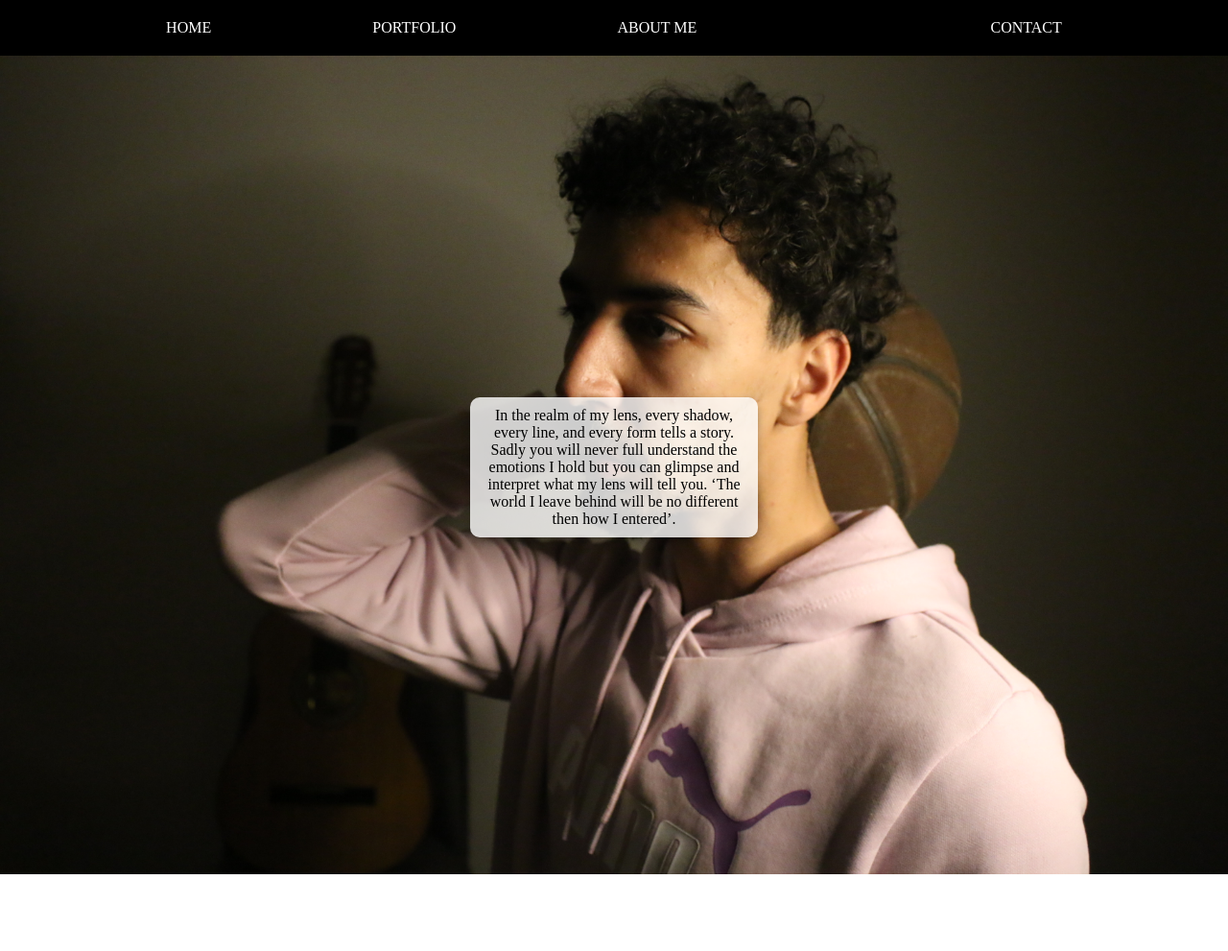
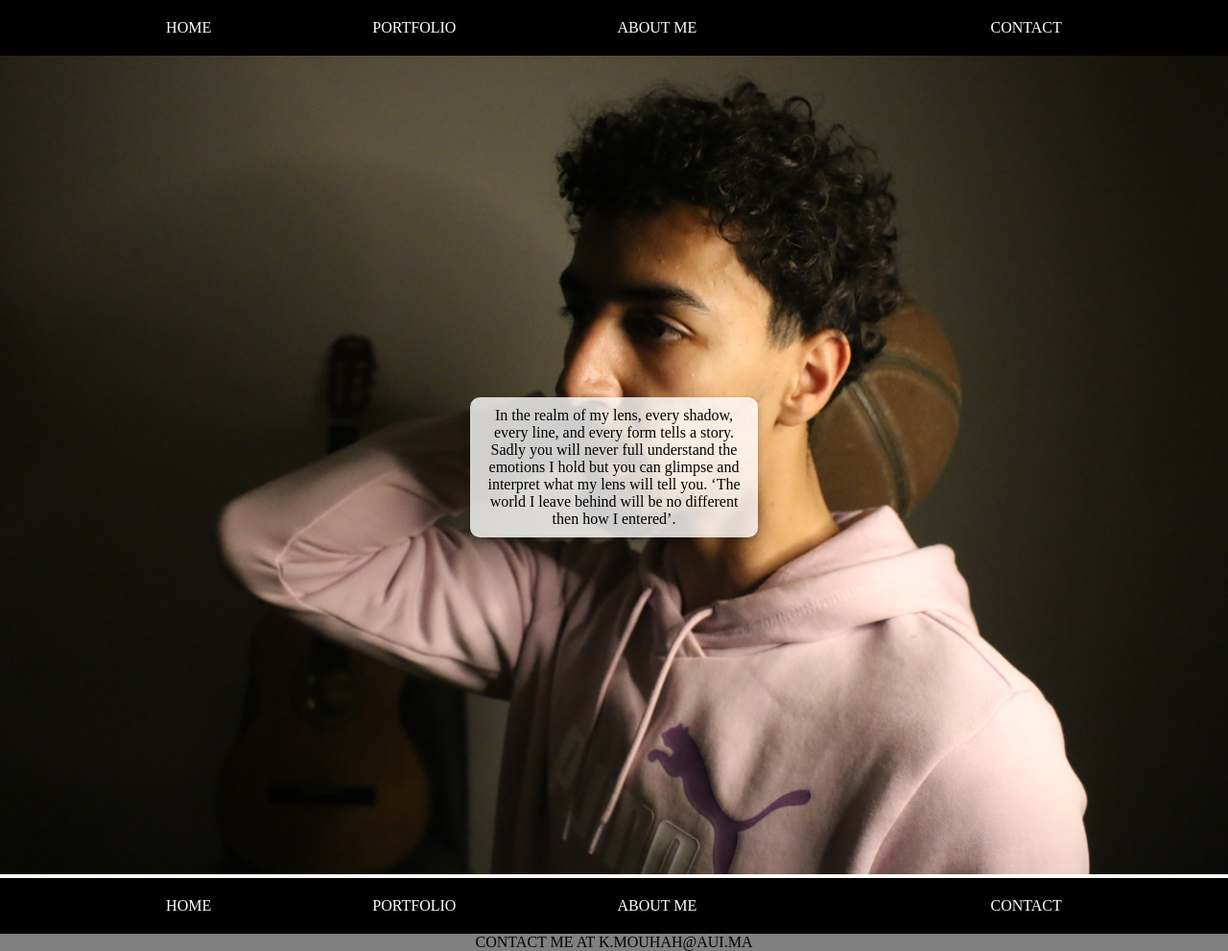
Before and after one commit to khalilshots/photography-portfolio, a plain HTML site: page index.html in a window 1280 px wide. Shown: the whole page at 96% size. Before the commit the page ends 915 px from the top, so only its background shows below. Drawn offline with Linux system fonts and the light colour scheme.

Commit message:
added contact info at bottom

```diff
--- a/index.html
+++ b/index.html
@@ -40,6 +40,31 @@
             </p>
         </div>
     </section>
-
+    <header>
+        <nav class="HomeHeader">
+            <a href="home.html">HOME</a>
+            <div class="dropdown">
+                <a href="portfolio.html" class="dropbtn">PORTFOLIO</a>
+                <div class="dropdown-content">
+                    <div class="submenu">
+                        <a href="portfoliolink/final.html" class="submenubtn">Final</a>
+                        <div class="submenu-content">
+                            <a href="portfoliolink/storyboard.html">Storyboard</a>
+                            <a href="portfoliolink/moodboard.html">Moodboard</a>
+                        </div>
+                    </div>
+                    <a href="portfoliolink/midterm.html">Midterm</a>
+                    <a href="portfoliolink/bestphotos.html">Best Photos</a>
+                </div>
+            </div>
+            <a href="aboutme.html">ABOUT ME</a>
+            <a href="contact.html">CONTACT</a>
+        </nav>
+    </header>
+    <footer>
+        <div class  = "footercontact">
+           CONTACT ME AT K.MOUHAH@AUI.MA
+        </div>
+    </footer>
 </body>
 </html>
--- a/styles.css
+++ b/styles.css
@@ -90,3 +90,7 @@ section {
     top: 0;
     left: 100%;
 }
+.footercontact{
+    text-align: center;
+    background-color: grey;
+}
```
